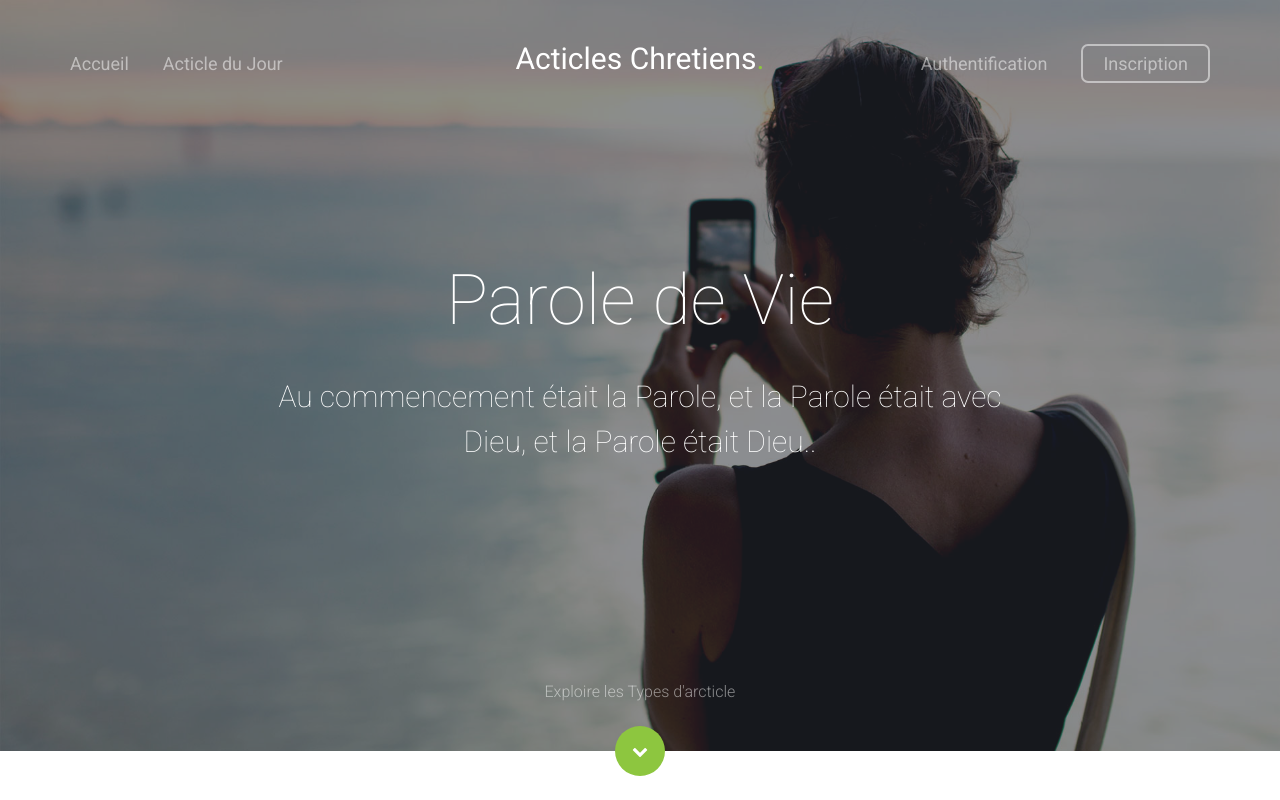
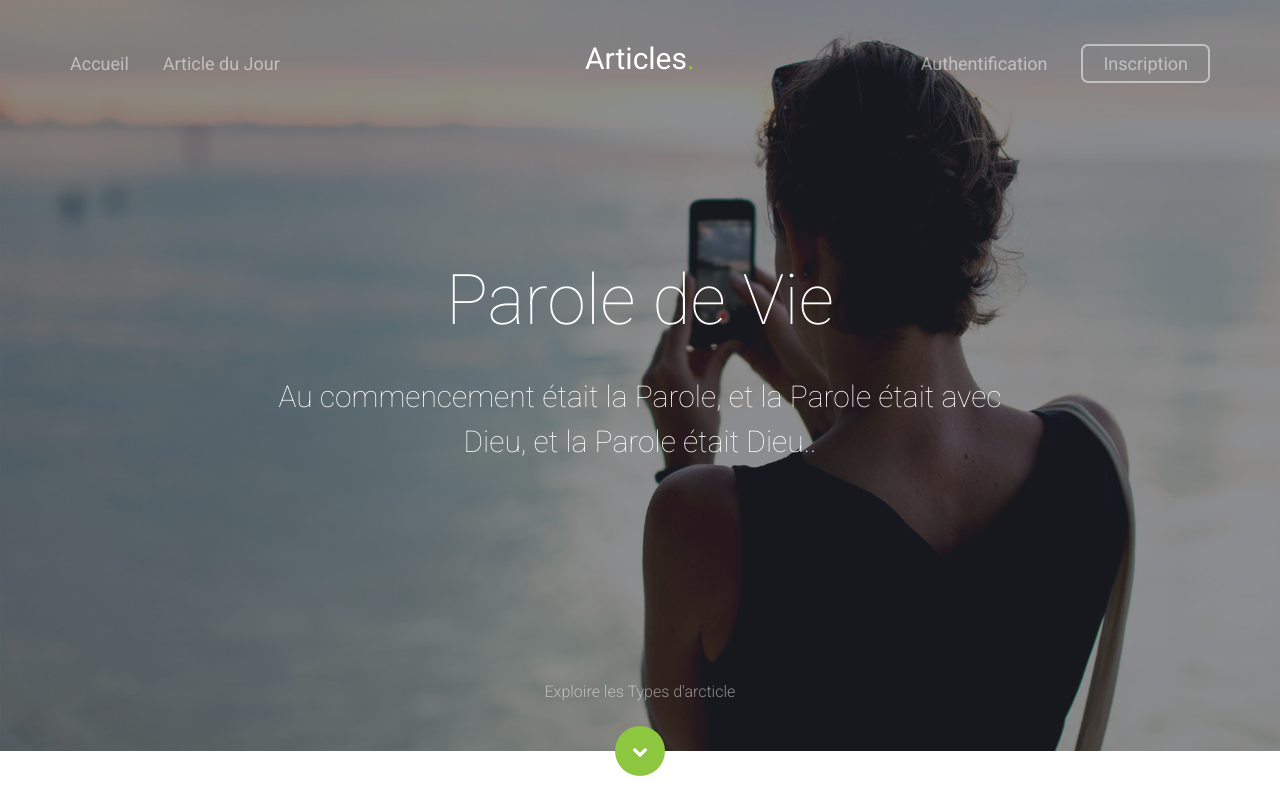
Before and after one commit to Moutendy/sitewebchretiens, a plain HTML site: page index.html in a window 1280 px wide. Shown: the top 800 px of the page. Drawn offline with Linux system fonts and the light colour scheme; files whose address does not match are found by name.

Commit message:
modifier

```diff
--- a/index.html
+++ b/index.html
@@ -251,10 +251,10 @@
 				<nav role="navigation">
 					<ul class="pull-left left-menu">
 						<li><a href="index.html">Accueil</a></li>
-						<li><a href="tour.html">Acticle du Jour</a></li>
+						<li><a href="tour.html">Article du Jour</a></li>
 
 					</ul>
-					<h1 id="fh5co-logo"><a href="index.html">Acticles Chretiens<span>.</span></a></h1>
+					<h1 id="fh5co-logo"><a href="index.html">Articles<span>.</span></a></h1>
 					<ul class="pull-right right-menu">
 						<li><a href="#">Authentification</a></li>
 						<li class="fh5co-cta-btn"><a href="#">Inscription</a></li>
```
